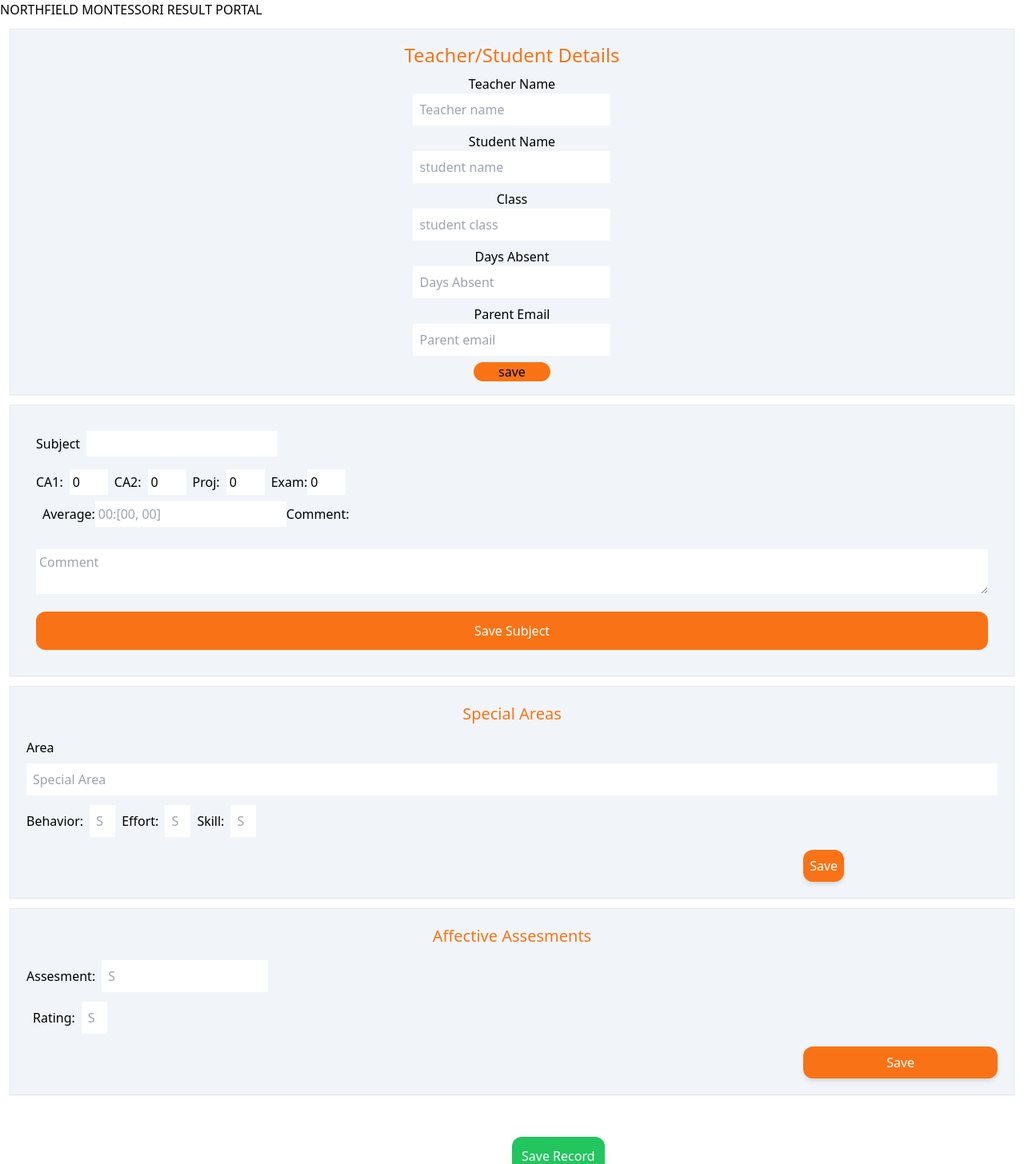
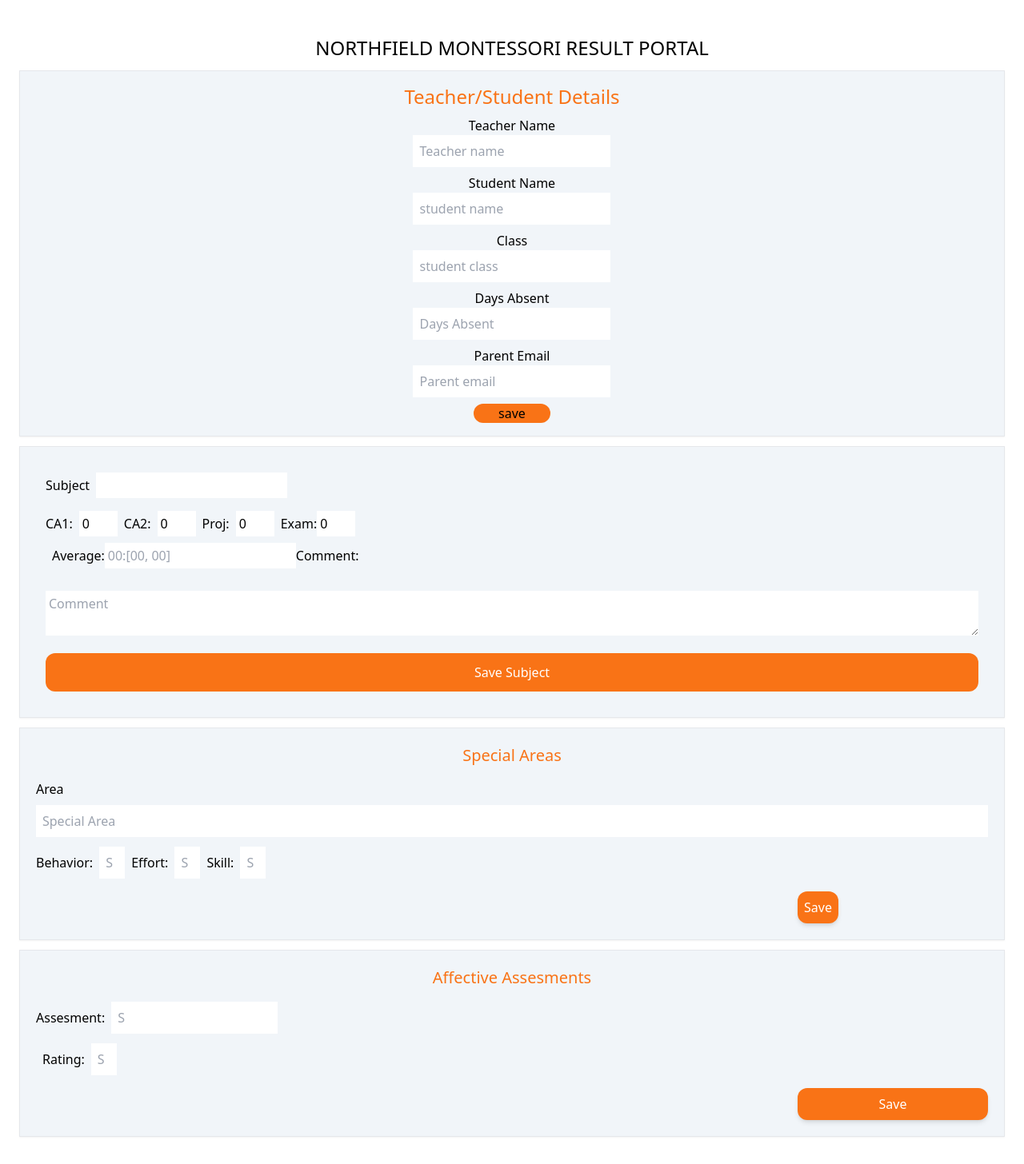
Before and after one commit to khalifaumar308/northfieldFrontend, a React (Vite) app: page /template2 in a window 1280 px wide. Shown: the top 1456 px of the page at 80% size. Built offline with nearby package versions, Linux system fonts and the light colour scheme.

Commit message:
Fix signature

```diff
--- a/src/LandingPage.jsx
+++ b/src/LandingPage.jsx
@@ -13,6 +13,7 @@ const LandingPage = () => {
   const create = () => {
     const URL = sigCanvas.current.getTrimmedCanvas().toDataURL("image/png");
     setImageURL(URL);
+    sigCanvas.current.clear();
   };
   const saveDetails = () => {
     const details = {
@@ -84,7 +85,7 @@ const LandingPage = () => {
         </div>
         <button
           onClick={saveDetails}
-          className="mt-4 w-full p-3 rounded-md hover:bg-orange-300 bg-orange-500 text-white text-lg"
+          className="mt-4 w-full p-3 rounded-md hover:bg-orange-200 bg-orange-500 text-white text-lg"
         >
           Continue
         </button>
--- a/src/forms/Template2Form.jsx
+++ b/src/forms/Template2Form.jsx
@@ -96,9 +96,13 @@ const Template2Form = () => {
         </button>
       </div>
     );
-  const content = isLoading ? (<h1>Sending mail</h1>):(
+  const content = isLoading ? (
     <div>
-      <h1>NORTHFIELD MONTESSORI RESULT PORTAL</h1>
+      <h1>Sending mail</h1>
+    </div>
+  ) : (
+    <div className="p-3">
+      <h1 className="text-center text-2xl mt-8">NORTHFIELD MONTESSORI RESULT PORTAL</h1>
       <div className="bg-slate-100 m-3 border shadow-sm items-center flex flex-col">
         <form
           onSubmit={saveDetail}
@@ -292,12 +296,7 @@ const Template2Form = () => {
           </button>
         </form>
       </div>
-      <button
-        onClick={save}
-        className="bg-green-500 mt-10 rounded-xl p-3 shadow-lg text-white ml-[50%]"
-      >
-        Save Record
-      </button>
+      {buttons()}
     </div>
   );
 
```
